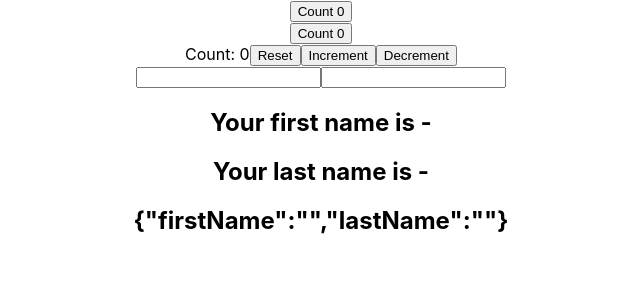
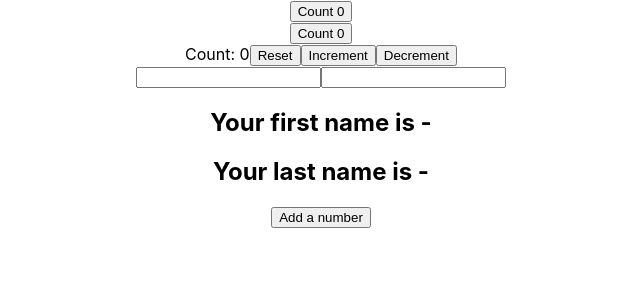
Before and after one commit to ndangohmofor/react-hooks, a React (Create React App) app: page / in a window 1280 px wide. Shown: the top 300 px of the page, without its empty margins (319-959 px from the left). Built offline with nearby package versions, Linux system fonts and the light colour scheme.

Commit message:
added useState with array example

```diff
--- a/src/App.js
+++ b/src/App.js
@@ -2,6 +2,7 @@
 import './App.css';
 import ClassCounter from './components/ClassCounter';
 import HookCounter from './components/HookCounter';
+import HookCounterFour from './components/HookCounterFour';
 import HookCounterThree from './components/HookCounterThree';
 import HookCounterTwo from './components/HookCounterTwo';
 
@@ -12,6 +13,7 @@
       <HookCounter />
       <HookCounterTwo />
       <HookCounterThree />
+      <HookCounterFour />
     </div>
   );
 }
--- /dev/null
+++ b/src/components/HookCounterFour.js
@@ -0,0 +1,28 @@
+import React, {useState} from "react"
+
+const HookCounterFour = (props) => {
+
+    const [items, setItems] = useState([])
+
+    const addItem = () => {
+        setItems([...items, {
+            id: items.length,
+            value: Math.floor(Math.random() * 10) + 1
+        }])
+    }
+
+    return (
+    <div>
+        <button onClick={addItem}>Add a number</button>
+      <ul>
+        {
+            items.map(item => (
+                <li key={item.id}>{item.value}</li>
+            ))
+        }
+      </ul>
+    </div>
+  )
+};
+
+export default HookCounterFour;
--- a/src/components/HookCounterThree.js
+++ b/src/components/HookCounterThree.js
@@ -9,7 +9,6 @@
         <input type="text" value={name.lastName} onChange={(e) => setName({...name, lastName: e.target.value})} />
         <h2>Your first name is - {name.firstName}</h2>
         <h2>Your last name is - {name.lastName}</h2>
-        <h2>{JSON.stringify(name)}</h2>
       </form>
     </div>
   )
```
